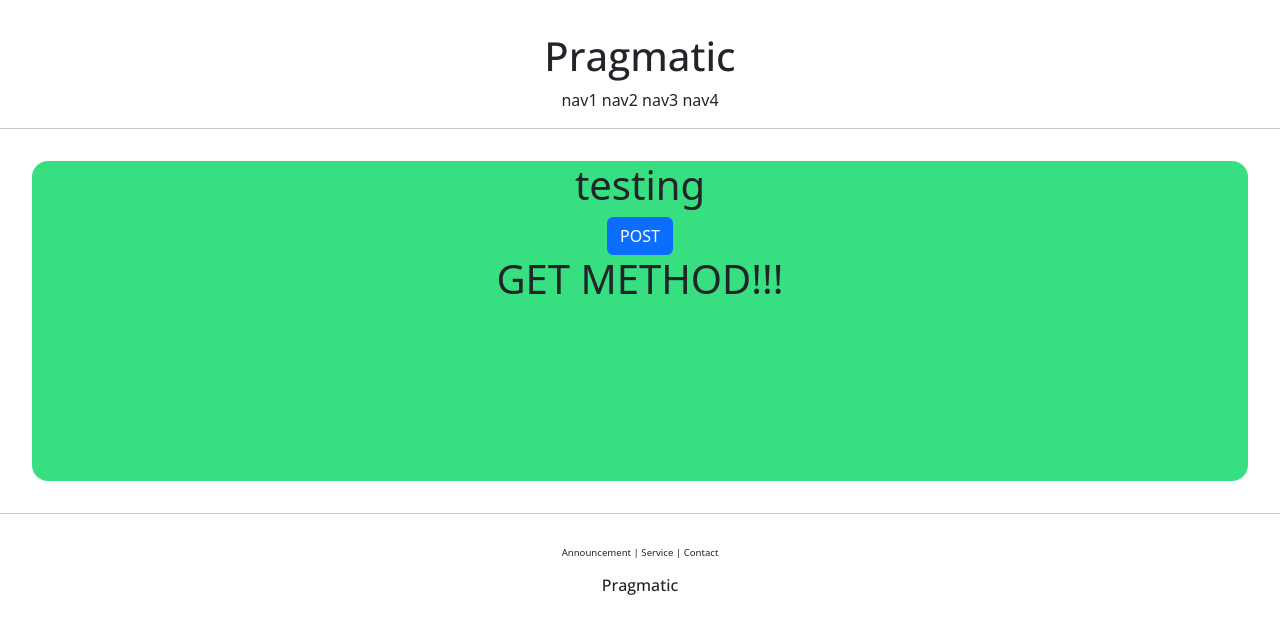
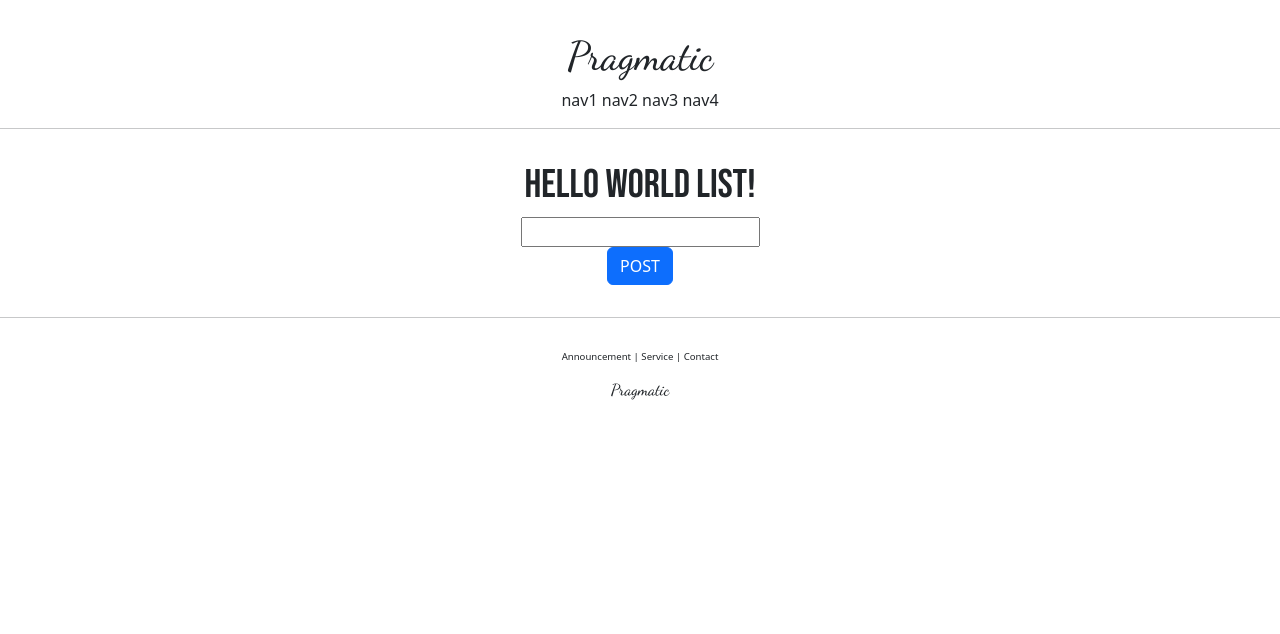
Before and after one commit to yoon-woong-gi/Madison_Pin_Board, a Django app: page /account/hello_world/ in a window 1280 px wide. Shown: the top 634 px of the page. Run offline with Django 5.2, Linux system fonts and the light colour scheme.

Commit message:
course 17

```diff
--- a/accountapp/templates/accountapp/hello_world.html
+++ b/accountapp/templates/accountapp/hello_world.html
@@ -1,18 +1,25 @@
 {% extends 'base.html' %}
 
 {%  block content %}
-    <div style="height: 20rem; background-color: #38df81; border-radius: 1rem; margin: 2rem;">
-         <h1>
-             testing
+    <div style="border-radius: 1rem; margin: 2rem; text-align: center">
+         <h1 style="font-family: 'Bebas Neue', sans-serif">
+            Hello world LIST!
          </h1>
 
             <form action="/account/hello_world/" method="post">
                 {% csrf_token %}
-                <input type="submit" class="btn btn-primary" value="POST">
+                <div>
+                    <input type="text" name="hello_world_input">
+                </div>
+                <div>
+                    <input type="submit" class="btn btn-primary" value="POST">
+                </div>
             </form>
 
-        <h1>
-            {{ text }}
-        </h1>
+        {% if hello_world_output %}
+            <h1>
+                {{ hello_world_output.text }}
+            </h1>
+        {% endif %}
     </div>
 {% endblock %}
--- a/accountapp/views.py
+++ b/accountapp/views.py
@@ -1,11 +1,21 @@
 from django.http import HttpResponse
 from django.shortcuts import render
+
+from accountapp.models import HelloWorld
+
 
 # Create your views here.
 
 
 def hello_world(request):
     if request.method == 'POST':
-        return render(request, 'accountapp/hello_world.html', context={'text': 'POST METHOD!!!'})
+
+        temp = request.POST.get('hello_world_input')
+
+        new_hello_world = HelloWorld()
+        new_hello_world.text = temp
+        new_hello_world.save()
+
+        return render(request, 'accountapp/hello_world.html', context={'hello_world_output': new_hello_world})
     else:
         return render(request, 'accountapp/hello_world.html', context={'text': 'GET METHOD!!!'})
--- a/static/base.css
+++ b/static/base.css
@@ -4,7 +4,7 @@
 }
 
 .pragmatic_logo{
-    font-family: 'Open Sans', sans-serif
+    font-family: "Dancing Script", cursive;
 }
 
 .pragmatic_footer_button{
--- a/templates/head.html
+++ b/templates/head.html
@@ -10,7 +10,11 @@
 
     <link rel="preconnect" href="https://fonts.googleapis.com">
     <link rel="preconnect" href="https://fonts.gstatic.com" crossorigin>
-    <link href="https://fonts.googleapis.com/css2?family=Open+Sans:ital,wght@0,300..800;1,300..800&display=swap" rel="stylesheet">
+    <link href="https://fonts.googleapis.com/css2?family=Bebas+Neue&display=swap" rel="stylesheet">
+
+    <link rel="preconnect" href="https://fonts.googleapis.com">
+    <link rel="preconnect" href="https://fonts.gstatic.com" crossorigin>
+    <link href="https://fonts.googleapis.com/css2?family=Bebas+Neue&family=Dancing+Script:wght@400..700&display=swap" rel="stylesheet">
 
     {# DEFAULT CSS LINK #}
     <link rel="stylesheet" type="text/css" href="{% static 'base.css' %}">
```
